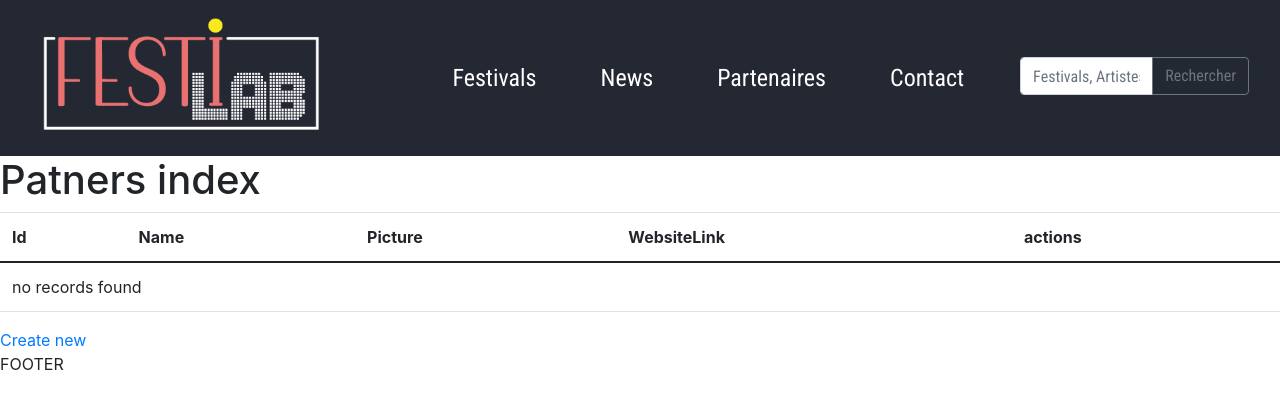
After one commit to Eta374/FestiLab, a PHP site: template templates/patners/index.html.twig in a window 1280 px wide. The commit adds this page. Shown: the top 409 px of the page. Run offline with PHP 8.4, Linux system fonts and the light colour scheme; the template is opened without the code that fills it, so the values that code supplies are empty; some libraries are stand-ins or nearby versions.

Commit message:
Crud patnet Ca marche. Pas touche la sckoumoune

```diff
--- a/public/css/app.scss
+++ b/public/css/app.scss
@@ -19,7 +19,6 @@
 // End of global values
 
 
-
 /*
 *
 * ==========================================
@@ -32,89 +31,7 @@
     font-size: 150%;
 }
 
-
-/*
-*
-* ==========================================
-* PERSONNALISATION DU CHAMP DATEPICKER
-* ==========================================
-*
-*/
-.input-group {
-    border-radius: 5px;
+.img-miniature {
+    height: 100px;
+    width: 100px;
 }
-
-input.form-control {
-    border-radius: 5px 0 0 5px;
-    border: solid 1px #242833;
-    border-right: none;
-}
-
-input.form-control:focus {
-    box-shadow: none;
-    border-color: #242833;
-}
-
-input.form-control::placeholder {
-    font-family: 'Roboto Condensed', sans-serif;
-    font-size: 15px;
-    font-weight: 500;
-    letter-spacing: 1px;
-}
-
-.input-group-append {
-    border: solid 1px #242833;
-    border-left: none;
-    border-radius: 0 5px 5px 0;
-}
-
-.input-group-text {
-    border-radius: 0 5px 5px 0;
-    color: #7ecbb6;
-    background-color: #f1f1f1;
-    border: none;
-}
-
-/*
-*
-* ==========================================
-* PERSONNALISATION DU CALENDRIER DATEPICKER
-* ==========================================
-*
-*/
-.datepicker-dropdown {
-    box-shadow: 0 5px 10px #242833;
-    margin-top: 102px;
-}
-
-.datepicker {
-    padding: 0;
-}
-
-.datepicker td, .datepicker th {
-    width: 2.5rem;
-    height: 2.5rem;
-    font-size: 0.85rem;
-}
-
-.datepicker-dropdown:after {
-    border-bottom-color: #242833;
-}
-
-.datepicker-days .table-condensed thead tr:nth-child(2), .datepicker-months .table-condensed thead tr:nth-child(2),
-.datepicker-years .table-condensed thead tr:nth-child(2), .datepicker-decades .table-condensed thead tr:nth-child(2),
-.datepicker-centuries .table-condensed thead tr:nth-child(2) {
-    background: linear-gradient(to bottom,#242833,#242833);
-    color: #f1f1f1;
-}
-.datepicker-days .table-condensed thead tr:nth-child(2) th:hover, .datepicker-months .table-condensed thead tr:nth-child(2) th:hover,
-.datepicker-years .table-condensed thead tr:nth-child(2) th:hover,.datepicker-decades .table-condensed thead tr:nth-child(2) th:hover,
-.datepicker-centuries .table-condensed thead tr:nth-child(2) th:hover {
-    background: linear-gradient(to bottom,#7ecbb6,#7ecbb6);
-    color: #f1f1f1;
-}
-
-.datepicker-days .table-condensed tfoot, .datepicker-months .table-condensed tfoot, .datepicker-years .table-condensed tfoot,
-.datepicker-decades .table-condensed tfoot, .datepicker-centuries .table-condensed tfoot {
-    border-top: solid 1px rgba(0,0,0,.15);
-}
--- a/src/Entity/News.php
+++ b/src/Entity/News.php
@@ -39,7 +39,7 @@ class News
 
     /**
      * @ORM\ManyToOne(targetEntity=Festivals::class, inversedBy="news")
-     * @ORM\JoinColumn(nullable=false)
+     * @ORM\JoinColumn(nullable=true)
      */
     private $festival;
 
--- a/templates/artists/edit.html.twig
+++ b/templates/artists/edit.html.twig
@@ -1,4 +1,4 @@
-{% extends 'base.html.twig' %}
+{% extends 'baseAdmin.html.twig' %}
 
 {% block title %}Edit Artists{% endblock %}
 
--- a/templates/artists/index.html.twig
+++ b/templates/artists/index.html.twig
@@ -1,4 +1,4 @@
-{% extends 'base.html.twig' %}
+{% extends 'baseAdmin.html.twig' %}
 
 {% block title %}Artists index{% endblock %}
 
@@ -23,7 +23,9 @@
                 <td>{{ artist.name }}</td>
                 <td>{{ artist.descripton }}</td>
                 <td>{{ artist.socialLink }}</td>
-                <td><img class="w-75" src="{{ asset('uploads/artists_pictures/'~artist.picture) }}" alt="">{{ artist.picture }}</td>
+                <td>
+                    <img class="img-miniature" src="{{ asset('uploads/artists_pictures/'~artist.picture) }}" alt="{{ artist.picture }}">
+                </td>
                 <td>
                     <a href="{{ path('artists_show', {'id': artist.id}) }}">show</a>
                     <a href="{{ path('artists_edit', {'id': artist.id}) }}">edit</a>
--- a/templates/artists/new.html.twig
+++ b/templates/artists/new.html.twig
@@ -1,4 +1,4 @@
-{% extends 'base.html.twig' %}
+{% extends 'baseAdmin.html.twig' %}
 
 {% block title %}New Artists{% endblock %}
 
--- a/templates/artists/show.html.twig
+++ b/templates/artists/show.html.twig
@@ -1,4 +1,4 @@
-{% extends 'base.html.twig' %}
+{% extends 'baseAdmin.html.twig' %}
 
 {% block title %}Artists{% endblock %}
 
@@ -25,7 +25,7 @@
             </tr>
             <tr>
                 <th>Picture</th>
-                <td>{{ artist.picture }}</td>
+                <td><img class="img-miniature" src="{{ asset('uploads/artists_pictures/'~artist.picture) }}" alt="{{ artist.picture }}"></td>
             </tr>
         </tbody>
     </table>
--- a/templates/base.html.twig
+++ b/templates/base.html.twig
@@ -19,8 +19,7 @@
  <!-- Appel de la Feuille de style minifiée De La librairie Bootstrap -->
  <link href="https://cdn.jsdelivr.net/npm/bootstrap@4.5.3/dist/css/bootstrap.min.css" rel="stylesheet">
  <!-- Appel de la Feuille de style minifiée De l'extension Datepicker -->
- <link rel="stylesheet"
-   href="https://cdnjs.cloudflare.com/ajax/libs/bootstrap-datepicker/1.9.0/css/bootstrap-datepicker.min.css">
+ <link rel="stylesheet" href="https://cdnjs.cloudflare.com/ajax/libs/bootstrap-datepicker/1.9.0/css/bootstrap-datepicker.min.css">
 
   <!--ICONS-->
   <link rel="stylesheet" href="https://use.fontawesome.com/releases/v5.15.3/css/all.css"
--- /dev/null
+++ b/templates/patners/_delete_form.html.twig
@@ -0,0 +1,4 @@
+<form method="post" action="{{ path('patners_delete', {'id': patner.id}) }}" onsubmit="return confirm('Are you sure you want to delete this item?');">
+    <input type="hidden" name="_token" value="{{ csrf_token('delete' ~ patner.id) }}">
+    <button class="btn">Delete</button>
+</form>
--- /dev/null
+++ b/templates/patners/_form.html.twig
@@ -0,0 +1,4 @@
+{{ form_start(form) }}
+    {{ form_widget(form) }}
+    <button class="btn">{{ button_label|default('Save') }}</button>
+{{ form_end(form) }}
--- /dev/null
+++ b/templates/patners/index.html.twig
@@ -0,0 +1,39 @@
+{% extends 'base.html.twig' %}
+
+{% block title %}Patners index{% endblock %}
+
+{% block body %}
+    <h1>Patners index</h1>
+
+    <table class="table">
+        <thead>
+            <tr>
+                <th>Id</th>
+                <th>Name</th>
+                <th>Picture</th>
+                <th>WebsiteLink</th>
+                <th>actions</th>
+            </tr>
+        </thead>
+        <tbody>
+        {% for patner in patners %}
+            <tr>
+                <td>{{ patner.id }}</td>
+                <td>{{ patner.name }}</td>
+                <td><img class="img-miniature" src="{{ asset('uploads/artists_pictures/'~patner.picture) }}" alt="{{ patner.picture }}">{{ patner.picture }}</td>
+                <td>{{ patner.websiteLink }}</td>
+                <td>
+                    <a href="{{ path('patners_show', {'id': patner.id}) }}">show</a>
+                    <a href="{{ path('patners_edit', {'id': patner.id}) }}">edit</a>
+                </td>
+            </tr>
+        {% else %}
+            <tr>
+                <td colspan="5">no records found</td>
+            </tr>
+        {% endfor %}
+        </tbody>
+    </table>
+
+    <a href="{{ path('patners_new') }}">Create new</a>
+{% endblock %}
```
Also changed, not shown: migrations/Version20210922095516.php (added, +31 -0 lines), src/Controller/PatnersController.php (added, +118 -0 lines), src/Form/PatnersType.php (renamed from templates/departments/show.html.twig, +29 -30 lines), templates/baseAdmin.html.twig (+5 -3 lines), templates/patners/edit.html.twig (added, +13 -0 lines), templates/patners/new.html.twig (added, +11 -0 lines), templates/patners/show.html.twig (added, +34 -0 lines), public/css/app.css, public/uploads/artists_pictures/Alisée.jpg (added), 1 other file.
